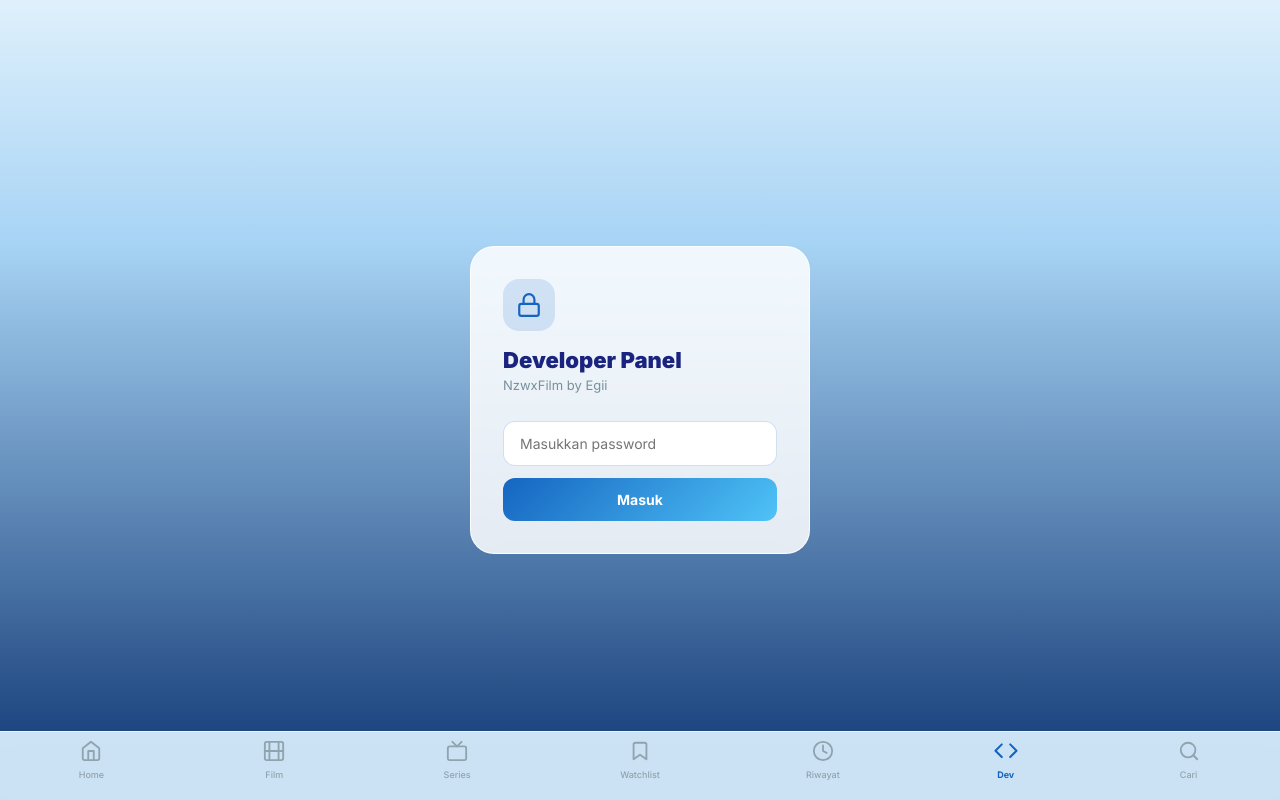
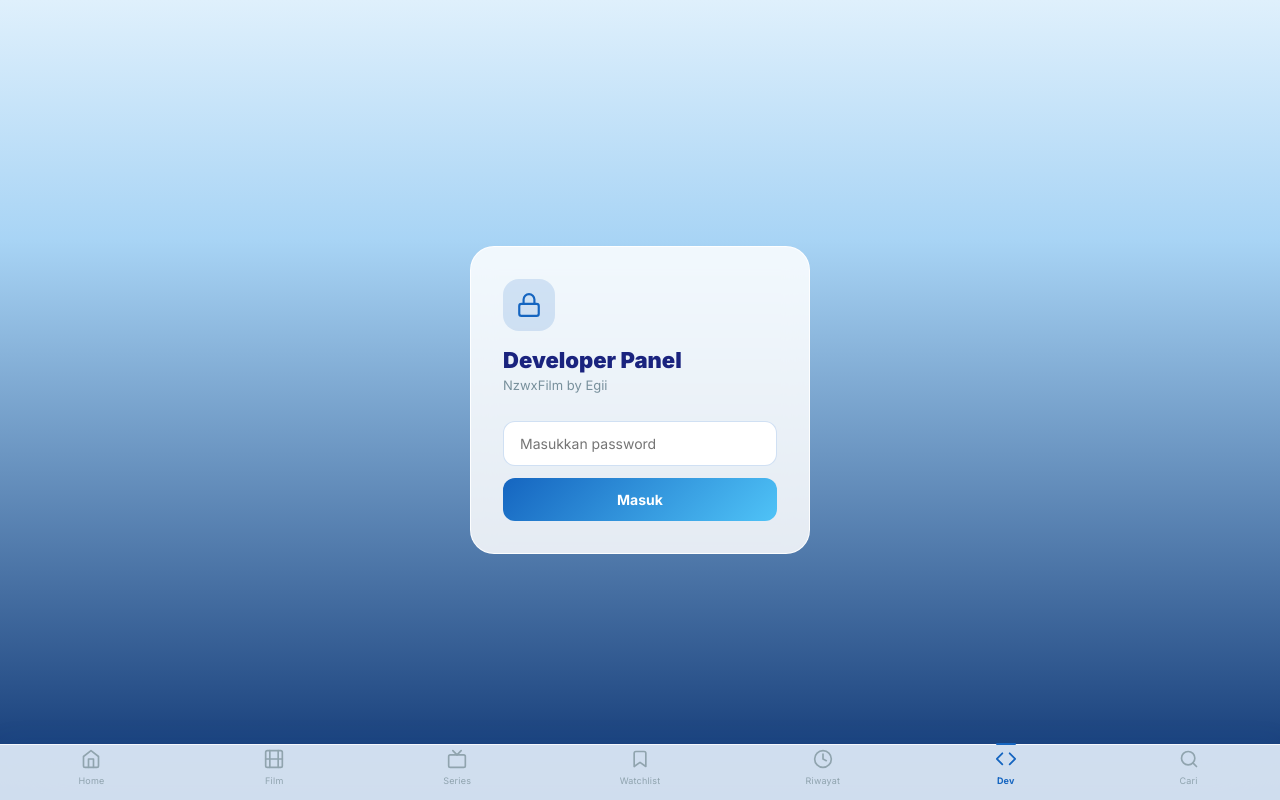
Before and after one commit to egialghazy18-rgb/nzwxfilm, a Next.js app: page /developer in a window 1280 px wide. Built offline with nearby package versions, Linux system fonts and the light colour scheme.

Commit message:
fix: navbar lebih kecil glass premium + indicator aktif

```diff
--- a/app/components/BottomNav.jsx
+++ b/app/components/BottomNav.jsx
@@ -3,34 +3,39 @@ import { usePathname } from 'next/navigation';
 import { useTheme } from '../context/ThemeContext';
 
 const nav = [
-  { href: '/', label: 'Home', icon: <svg width="22" height="22" viewBox="0 0 24 24" fill="none" stroke="currentColor" strokeWidth="2" strokeLinecap="round" strokeLinejoin="round"><path d="M3 9l9-7 9 7v11a2 2 0 0 1-2 2H5a2 2 0 0 1-2-2z"/><polyline points="9 22 9 12 15 12 15 22"/></svg> },
-  { href: '/movies', label: 'Film', icon: <svg width="22" height="22" viewBox="0 0 24 24" fill="none" stroke="currentColor" strokeWidth="2" strokeLinecap="round" strokeLinejoin="round"><rect x="2" y="2" width="20" height="20" rx="2"/><line x1="7" y1="2" x2="7" y2="22"/><line x1="17" y1="2" x2="17" y2="22"/><line x1="2" y1="12" x2="22" y2="12"/></svg> },
-  { href: '/series', label: 'Series', icon: <svg width="22" height="22" viewBox="0 0 24 24" fill="none" stroke="currentColor" strokeWidth="2" strokeLinecap="round" strokeLinejoin="round"><rect x="2" y="7" width="20" height="15" rx="2"/><polyline points="17 2 12 7 7 2"/></svg> },
-  { href: '/watchlist', label: 'Watchlist', icon: <svg width="22" height="22" viewBox="0 0 24 24" fill="none" stroke="currentColor" strokeWidth="2" strokeLinecap="round" strokeLinejoin="round"><path d="M19 21l-7-5-7 5V5a2 2 0 0 1 2-2h10a2 2 0 0 1 2 2z"/></svg> },
-  { href: '/history', label: 'Riwayat', icon: <svg width="22" height="22" viewBox="0 0 24 24" fill="none" stroke="currentColor" strokeWidth="2" strokeLinecap="round" strokeLinejoin="round"><circle cx="12" cy="12" r="10"/><polyline points="12 6 12 12 16 14"/></svg> },
-  { href: '/developer', label: 'Dev', icon: <svg width="22" height="22" viewBox="0 0 24 24" fill="none" stroke="currentColor" strokeWidth="2" strokeLinecap="round" strokeLinejoin="round"><polyline points="16 18 22 12 16 6"/><polyline points="8 6 2 12 8 18"/></svg> },
-  { href: '/search', label: 'Cari', icon: <svg width="22" height="22" viewBox="0 0 24 24" fill="none" stroke="currentColor" strokeWidth="2" strokeLinecap="round" strokeLinejoin="round"><circle cx="11" cy="11" r="8"/><line x1="21" y1="21" x2="16.65" y2="16.65"/></svg> },
+  { href: '/', label: 'Home', icon: <svg width="20" height="20" viewBox="0 0 24 24" fill="none" stroke="currentColor" strokeWidth="2" strokeLinecap="round" strokeLinejoin="round"><path d="M3 9l9-7 9 7v11a2 2 0 0 1-2 2H5a2 2 0 0 1-2-2z"/><polyline points="9 22 9 12 15 12 15 22"/></svg> },
+  { href: '/movies', label: 'Film', icon: <svg width="20" height="20" viewBox="0 0 24 24" fill="none" stroke="currentColor" strokeWidth="2" strokeLinecap="round" strokeLinejoin="round"><rect x="2" y="2" width="20" height="20" rx="2"/><line x1="7" y1="2" x2="7" y2="22"/><line x1="17" y1="2" x2="17" y2="22"/><line x1="2" y1="12" x2="22" y2="12"/></svg> },
+  { href: '/series', label: 'Series', icon: <svg width="20" height="20" viewBox="0 0 24 24" fill="none" stroke="currentColor" strokeWidth="2" strokeLinecap="round" strokeLinejoin="round"><rect x="2" y="7" width="20" height="15" rx="2"/><polyline points="17 2 12 7 7 2"/></svg> },
+  { href: '/watchlist', label: 'Watchlist', icon: <svg width="20" height="20" viewBox="0 0 24 24" fill="none" stroke="currentColor" strokeWidth="2" strokeLinecap="round" strokeLinejoin="round"><path d="M19 21l-7-5-7 5V5a2 2 0 0 1 2-2h10a2 2 0 0 1 2 2z"/></svg> },
+  { href: '/history', label: 'Riwayat', icon: <svg width="20" height="20" viewBox="0 0 24 24" fill="none" stroke="currentColor" strokeWidth="2" strokeLinecap="round" strokeLinejoin="round"><circle cx="12" cy="12" r="10"/><polyline points="12 6 12 12 16 14"/></svg> },
+  { href: '/developer', label: 'Dev', icon: <svg width="20" height="20" viewBox="0 0 24 24" fill="none" stroke="currentColor" strokeWidth="2" strokeLinecap="round" strokeLinejoin="round"><polyline points="16 18 22 12 16 6"/><polyline points="8 6 2 12 8 18"/></svg> },
+  { href: '/search', label: 'Cari', icon: <svg width="20" height="20" viewBox="0 0 24 24" fill="none" stroke="currentColor" strokeWidth="2" strokeLinecap="round" strokeLinejoin="round"><circle cx="11" cy="11" r="8"/><line x1="21" y1="21" x2="16.65" y2="16.65"/></svg> },
 ];
 
 export default function BottomNav() {
   const path = usePathname();
   const { dark } = useTheme();
+
   return (
     <nav style={{
       position: 'fixed', bottom: 0, left: 0, right: 0, zIndex: 200,
-      background: dark ? 'rgba(10,10,30,0.95)' : 'rgba(220,240,255,0.92)',
-      backdropFilter: 'blur(20px)', WebkitBackdropFilter: 'blur(20px)',
-      borderTop: dark ? '1px solid rgba(255,255,255,0.08)' : '1px solid rgba(255,255,255,0.6)',
+      background: dark ? 'rgba(8,8,24,0.88)' : 'rgba(235,245,255,0.88)',
+      backdropFilter: 'blur(32px)', WebkitBackdropFilter: 'blur(32px)',
+      borderTop: dark ? '1px solid rgba(255,255,255,0.06)' : '1px solid rgba(255,255,255,0.8)',
+      boxShadow: dark ? '0 -4px 24px rgba(0,0,0,0.4)' : '0 -4px 24px rgba(21,101,192,0.08)',
       display: 'flex', justifyContent: 'space-around', alignItems: 'center',
-      padding: '8px 0 20px',
+      padding: '6px 0 16px', height: 56,
     }}>
       {nav.map(n => {
         const active = path === n.href;
-        const color = active ? (dark ? '#4fc3f7' : '#1565c0') : (dark ? 'rgba(255,255,255,0.35)' : '#90a4ae');
+        const color = active ? (dark ? '#4fc3f7' : '#1565c0') : (dark ? 'rgba(255,255,255,0.3)' : '#90a4ae');
         return (
-          <a key={n.href} href={n.href} style={{ display:'flex',flexDirection:'column',alignItems:'center',gap:3,textDecoration:'none',flex:1,color }}>
-            <div style={{ transform: active ? 'scale(1.15)' : 'scale(1)', transition: 'all 0.2s' }}>{n.icon}</div>
-            <span style={{ fontSize: 9, fontWeight: active ? 700 : 500 }}>{n.label}</span>
+          <a key={n.href} href={n.href} style={{ display:'flex',flexDirection:'column',alignItems:'center',gap:2,textDecoration:'none',flex:1,color,position:'relative' }}>
+            {active && (
+              <div style={{ position:'absolute', top:-6, left:'50%', transform:'translateX(-50%)', width:20, height:2, borderRadius:2, background: dark ? '#4fc3f7' : '#1565c0' }} />
+            )}
+            <div style={{ transform: active ? 'scale(1.1)' : 'scale(1)', transition: 'all 0.2s' }}>{n.icon}</div>
+            <span style={{ fontSize: 9, fontWeight: active ? 700 : 400, letterSpacing: '0.2px' }}>{n.label}</span>
           </a>
         );
       })}
```
